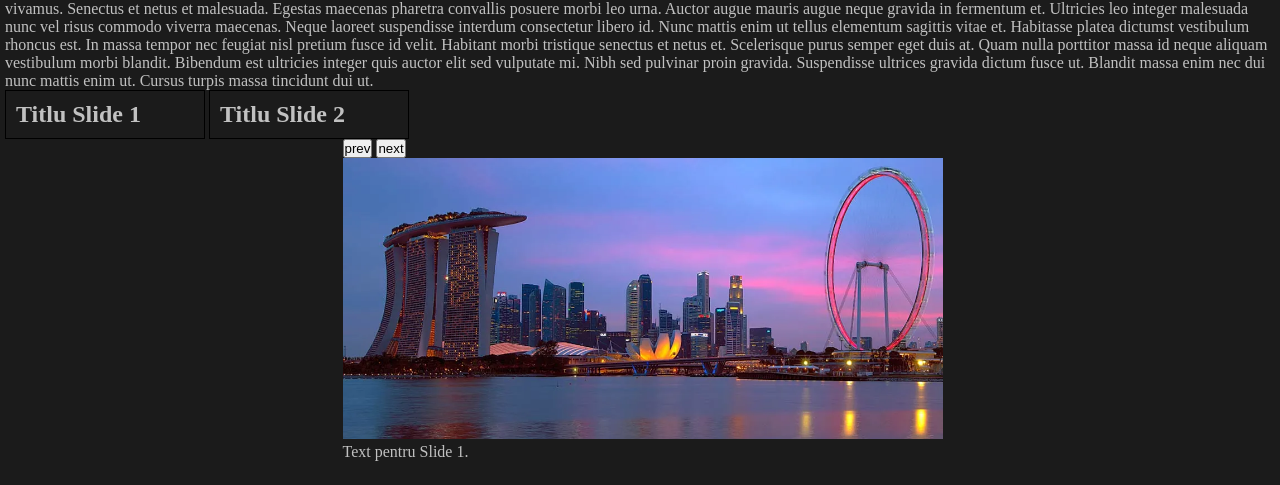
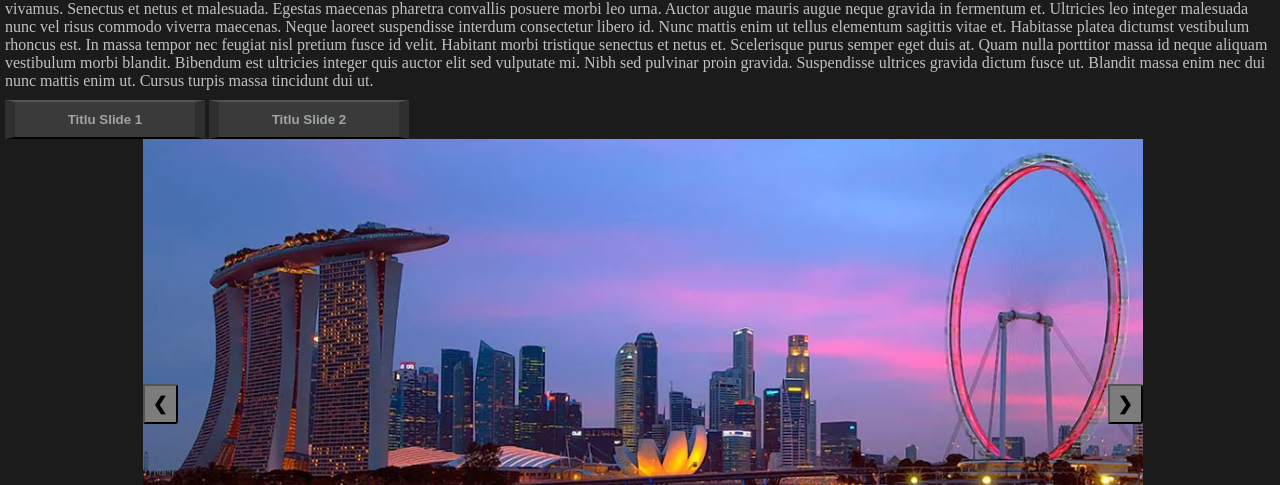
Before and after one commit to alexdavid22/site-marius, a plain HTML site: page index.html in a window 1280 px wide. Shown: the part 135-620 px from the top of the page. Drawn offline with Linux system fonts and the light colour scheme.

Commit message:
V7 -  Styling of slideshows

```diff
--- a/assets/css/main.css
+++ b/assets/css/main.css
@@ -1,59 +1,66 @@
-.titluri div {
-  display: inline-block;
+.titluri button {
+  background-color: rgb(58, 58, 58);
   width: 200px;
-  border: 1px solid black; /* Add a border to see the boundaries of the container */
-  padding: 10px; /* Add padding for clarity */
-  cursor: pointer;
+  border-left: 10px solid rgb(47, 47, 47);
+  border-right: 10px solid rgb(47, 47, 47);
+  padding: 10px;
+  margin-top: 10px;
+  color: rgb(159, 165, 165);
+  font-weight: 600;
+}
+
+.titluri button:hover {
+  background-color: rgb(35, 35, 35);
 }
 
 .slideshow-container {
-  max-width: 600px; /* Ajustează dimensiunea containerului după necesități */
+  max-width: 1000px; /* Ajustează dimensiunea containerului după necesități */
   margin: auto;
 }
 
 .slide-mare {
-  opacity: 0;
-  animation: fadeIn 1s ease-in-out forwards;
   position: relative;
+}
+
+.slide-mare button {
+  position: absolute;
+  top: 50%;
+  height: 40px;
+  width: 35px;
+  background-color: rgb(124, 124, 124);
+  font-weight: bold;
+  font-size: 18px;
+  transition: 0.6s ease;
+  border-radius: 0 3px 3px 0;
+  user-select: none;
+}
+
+.slide-mare button:hover {
+  background-color: rgba(184, 183, 183, 0.8);
+}
+
+.slide-mare button:nth-child(4) {
+  right: 0;
+  border-radius: 0 3px 3px 0;
 }
 
 .slide-mare img {
   width: 100%; /* Asigură că imaginea ocupă întreaga lățime a containerului */
 }
 
-@keyframes fadeIn {
+.slide-mic-js-1,
+.slide-mic-js-2 {
+  animation-name: fade;
+  animation-duration: 1.5s;
+}
+
+@keyframes fade {
   from {
     opacity: 0;
   }
   to {
     opacity: 1;
   }
-}
-
-.slider-arrows {
-  position: absolute;
-  top: 50%;
-  width: 100%;
-  display: flex;
-  justify-content: space-between;
-  transform: translateY(-50%);
-}
-
-.arrow {
-  font-size: 30px;
-  cursor: pointer;
-  background-color: rgba(255, 255, 255, 0.5);
-  padding: 10px;
-  border: none;
-  outline: none;
-}
-
-.left-arrow {
-  margin-right: auto;
-}
-
-.right-arrow {
-  margin-left: auto;
 }
 
 /* why choose me section */
--- a/index.html
+++ b/index.html
@@ -50,14 +50,11 @@
     </div>
     <!-- BIG SLIDESHOW -->
     <div class="titluri">
-      <div><h2 onclick="slideshowMare(1)">Titlu Slide 1</h2></div>
-      <div><h2 onclick="slideshowMare(2)">Titlu Slide 2</h2></div>
+      <button onclick="slideshowMare(1)">Titlu Slide 1</button>
+      <button onclick="slideshowMare(2)">Titlu Slide 2</button>
     </div>
     <div class="slideshow-container">
       <div class="slide-mare">
-        <button onclick="slideshowMicNavigation(-1)">prev</button>
-        <button onclick="slideshowMicNavigation(1)">next</button>
-        <div class="slide-mic-1">
         <div class="slide-mic-js-1">
           <img src="assets/images/1.png" alt="Imagine 1" />
           <p>Text pentru Slide 1.</p>
@@ -66,12 +63,10 @@
           <img src="assets/images/2.png" alt="Imagine 1" />
           <p>Text pentru Slide 2.</p>
         </div>
-        </div>
+        <button onclick="slideshowMicNavigation(-1)">&#10094;</button>
+        <button onclick="slideshowMicNavigation(1)">&#10095;</button>
       </div>
       <div class="slide-mare">
-        <button onclick="slideshowMicNavigation(-1)">prev</button>
-        <button onclick="slideshowMicNavigation(1)">next</button>
-        <div class="slide-mic-2">
         <div class="slide-mic-js-2">
           <img src="assets/images/3.png" alt="Imagine 2" />
           <p>Text pentru Slide 3.</p>
@@ -81,7 +76,9 @@
           <img src="assets/images/4.png" alt="Imagine 2" />
           <p>Text pentru Slide 4.</p>
         </div>
-        </div>
+
+        <button onclick="slideshowMicNavigation(-1)">&#10094;</button>
+        <button onclick="slideshowMicNavigation(1)">&#10095;</button>
       </div>
     </div>
 
```
Lines whose indentation alone changed are shown as unchanged.
